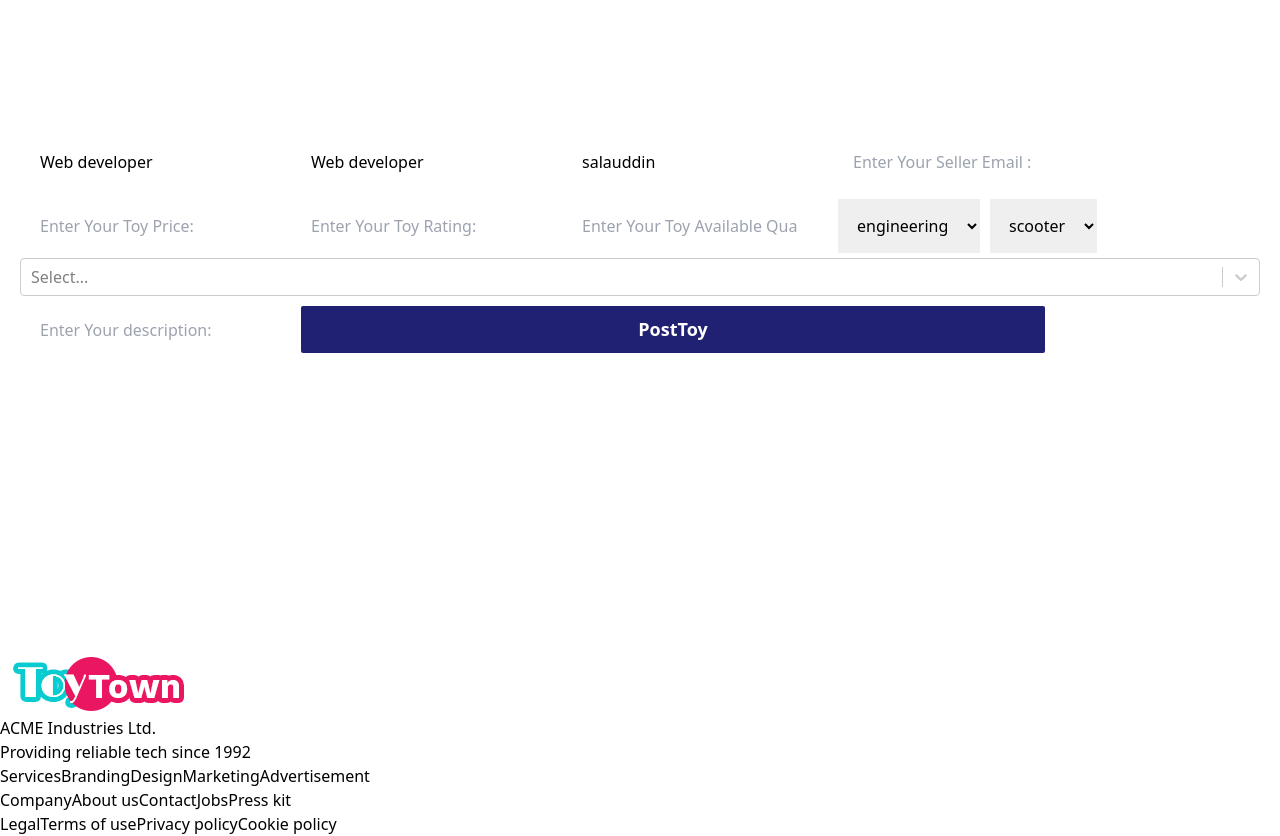
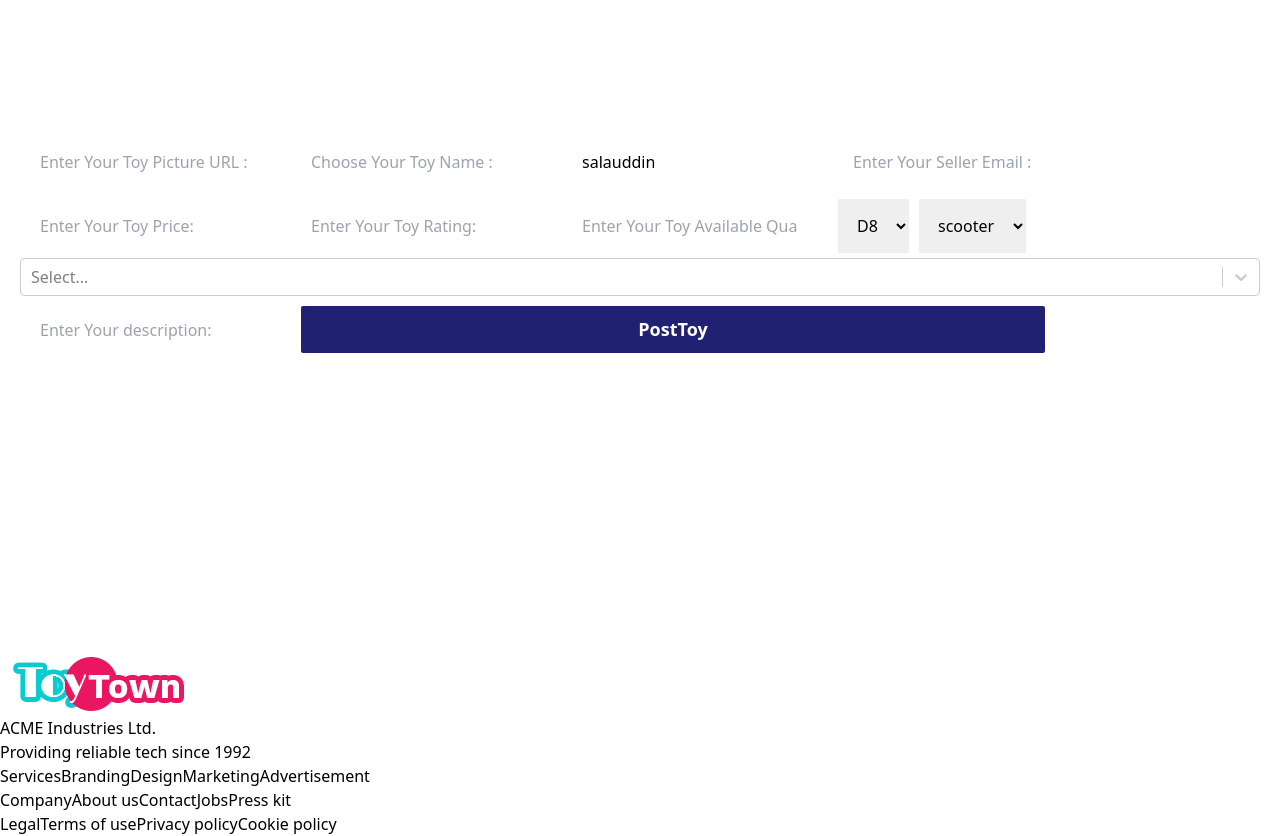
Before and after one commit to Shalahuddin360/toy-town-marketplace-client, a React (Vite) app: page /addToys in a window 1280 px wide. Shown: the part 1720-2556 px from the top of the page. Built offline with nearby package versions, Linux system fonts and the light colour scheme; no server answers.

Commit message:
Added 3 subcategory tabs to homepage of electronics toys category in 5th commite

```diff
--- a/public/toys.json
+++ b/public/toys.json
@@ -33,11 +33,11 @@
     },
     {
       "toy_id": "5",
-      "toyName": "Drone Xtreme",
+      "toyName": "drone Xtreme",
       "toyPicture": "https://i.ibb.co/wKMTxT1/15-1.jpg",
       "toyPrice": 129.99,
       "toyRating": 4.3,
-      "toyDescription": "Take to the skies with Drone Xtreme, a high-performance quadcopter that can perform flips, record videos, and capture stunning aerial photos. Its advanced stabilization system ensures smooth and steady flights."
+      "toyDescription": "Take to the skies with drone Xtreme, a high-performance quadcopter that can perform flips, record videos, and capture stunning aerial photos. Its advanced stabilization system ensures smooth and steady flights."
     },
     {
       "toy_id": "6",
--- a/src/pages/AddToys/AddToys.jsx
+++ b/src/pages/AddToys/AddToys.jsx
@@ -15,7 +15,7 @@ const AddToys = () => {
         formState: { errors }
     } = useForm();
     const onSubmit = data => {
-        data.skills = selectedOption;
+        data.voucher = selectedOption;
         // send data to the server
 
         fetch('http://localhost:5000/postToy', {
@@ -31,14 +31,14 @@ const AddToys = () => {
     }
     console.log(selectedOption)
     const options = [
-        { value: "JavaScript", label: "JavaScript" },
-        { value: "C++", label: "C++" },
-        { value: "HTML", label: "HTML" },
-        { value: "CSS", label: "CSS" },
-        { value: "React", label: "React" },
-        { value: "Node", label: "Node" },
-        { value: "MongoDB", label: "MongoDB" },
-        { value: "Redux", label: "Redux" },
+        { value: "Voucher $2 Off", label: "Voucher $2 Off" },
+        { value: "Voucher $3 Off", label: "Voucher $3 Off" },
+        { value: "Voucher $3 Off", label: "Voucher $1 Off" },
+        { value: "Voucher $5 Off", label: "Voucher $5 Off" },
+        { value: "Voucher $4 Off", label: "Voucher $4 Off" },
+        { value: "Voucher $6 Off", label: "Voucher $6 Off" },
+        { value: "Voucher $7 Off", label: "Voucher $7 Off" },
+        { value: "Voucher $8 Off", label: "Voucher $8 Off" },
     ];
     return (
         <div>
@@ -49,15 +49,15 @@ const AddToys = () => {
                             {errors.exampleRequired && <span>This field is required</span>}
                             <input
                                 className="text-input"
-                                {...register("picture")}
+                                {...register("picture",{ required: true })}
                                 placeholder="Enter Your Toy Picture URL :"
-                                defaultValue="Web developer"
+
                             />
                             <input
                                 className="text-input"
-                                {...register("title")}
+                                {...register("title",{ required: true })}
                                 placeholder="Choose Your Toy Name :"
-                                defaultValue="Web developer"
+
                             />
                             <input
                                 className="text-input"
@@ -90,16 +90,18 @@ const AddToys = () => {
                                 placeholder="Enter Your Toy Available Quantity:"
                                 type="number"
                             />
-                            <select className="text-input" {...register("category")}>
-                                <option value="Engineering">engineering</option>
-                                <option value="Editor">Editor</option>
-                                <option value="writer">Writer</option>
-                                <option value="Developer">Developer</option>
+                            <select className="text-input" {...register("size",{ required: true })} >
+
+                                <option value="D8">D8</option>
+                                <option value="D6">D6</option>
+                                <option value="A7">A7</option>
+                                <option value="A5">A5</option>
                             </select>
 
-                            <select className="text-input" {...register("status")}>
+                            <select className="text-input" {...register("status",{ required: true })}>
                                 <option value="scooter">scooter</option>
-                                <option value="offline">Offline</option>
+                                <option value="drone">drone</option>
+                                <option value="stroller">stroller</option>
                             </select>
                             {/* <Select
                                 defaultValue={selectedOption}
@@ -108,7 +110,7 @@ const AddToys = () => {
                                 isMulti
                             /> */}
                             <CreatableSelect
-                                className="w-75"
+                                className="w-75 text-blue-800 bg-amber-500"
                                 defaultValue={selectedOption}
                                 onChange={setSelectedOption}
                                 options={options}
@@ -120,8 +122,6 @@ const AddToys = () => {
                                 placeholder="Enter Your description:"
                                 type="text"
                             />
-
-
 
                             <input className="submit-btn" value="PostToy" type="submit" />
                         </form>
--- a/src/pages/Home/Toy/Toy.jsx
+++ b/src/pages/Home/Toy/Toy.jsx
@@ -1,7 +1,7 @@
-import { FaArrowRight } from "react-icons/fa";
+// import { FaArrowRight } from "react-icons/fa";
 const Toy = ({ toy }) => {
-    const { _id, picture, title, email, sellerName, price, rating, availableQuantity, category, description ,skills } = toy || {}
-    // console.log(toy)
+    const { _id, picture, title, email, sellerName, price, rating, availableQuantity,description,voucher,status } = toy || {}
+//    console.log(toy,voucher)
     return (
         <div className="card card-side bg-base-100 shadow-xl">
             <figure><img className="w-48 rounded-md p-2" src={picture} alt="picture" /></figure>
@@ -11,16 +11,18 @@ const Toy = ({ toy }) => {
                 <p>Price :{price}</p>
                 <p>Rating :{rating}</p>
                 <p>Quantity :{availableQuantity}</p>
+                <p>Sub Category :{status}</p>
                 <div className="flex flex-wrap justify-start items-center">
                  {
-                    skills.map(skill=><button
-                    key={skill}
+                    voucher.map((vou,id)=><button
+                     key={id}
                     className="btn btn-outline mr-2"
-                    >{skill.value}</button> )
+                    >{vou.value}</button> )
                  }
                </div>
                 <div className="card-actions justify-end text-red-700 cursor-pointer">
-                    <FaArrowRight />
+                    {/* <FaArrowRight /> */}
+                    <button className="btn btn-active btn-primary">View Toy Details</button>
                 </div>
             </div>
         </div>
--- a/src/pages/Home/ToysCategory/ToysCategory.jsx
+++ b/src/pages/Home/ToysCategory/ToysCategory.jsx
@@ -13,7 +13,7 @@ const ToysCategory = () => {
             setToys(data)
          })
        },[activeTab])
-
+       console.log(toys)
     // const result = toys?.filter(toy=>toy.status ==activeTab)
     //  setToys(result);
 
@@ -22,26 +22,28 @@ const ToysCategory = () => {
     }
     return (
         <div className="my-5">
-            <h1 className="text-center mt-5 p-5 font-extrabold text-3xl">Available Toys Category </h1>
+            <h1 className="text-center mt-5 p-5 font-extrabold text-3xl">Available Electronics Toys Category </h1>
             <div className="">
                 <div className="text-center w-100 m-auto">
                   <div className="tabs d-flex justify-center items-center bg-base-100 drop-shadow-2xl ">
                      <div onClick={()=>handleTabClick('scooter')} className={`tabs tabs1 scooter ${activeTab == "scooter" ? "bg-red-600  text-white" : ""}`}>
-                          scooter
+                          Scooter
                      </div>
 
-                     <div onClick={()=>handleTabClick('offline')} className={`tabs tabs1 offline ${activeTab == "offline" ? "bg-red-600 text-white" : ""}`}>
-                          Offline
+                     <div onClick={()=>handleTabClick('drone')} className={`tabs tabs1 drone ${activeTab == "drone" ? "bg-red-600 text-white" : ""}`}>
+                         Nano Drone
+
                      </div>
-                     <div onClick={()=>handleTabClick('part-time')} className={`tabs tabs1 part-time ${activeTab == "part-time" ? "bg-red-600 text-white" : ""}`}>
-                         Part-Time
+                     <div onClick={()=>handleTabClick('stroller')} className={`tabs tabs1 stroller ${activeTab == "stroller" ? "bg-red-600 text-white" : ""}`}>
+                         stroller
                      </div>
 
                   </div>
                 </div>
             </div>
              <div className="grid grid-cols-1 md:grid-cols-2 gap-4 mt-5 mb-4">
-                {/* <p>this is : {toys.length}</p> */}
+                <p>this is : {toys.length}</p>
+
                 {
                     toys?.map(toy=><Toy
                     key={toy._id}
```
